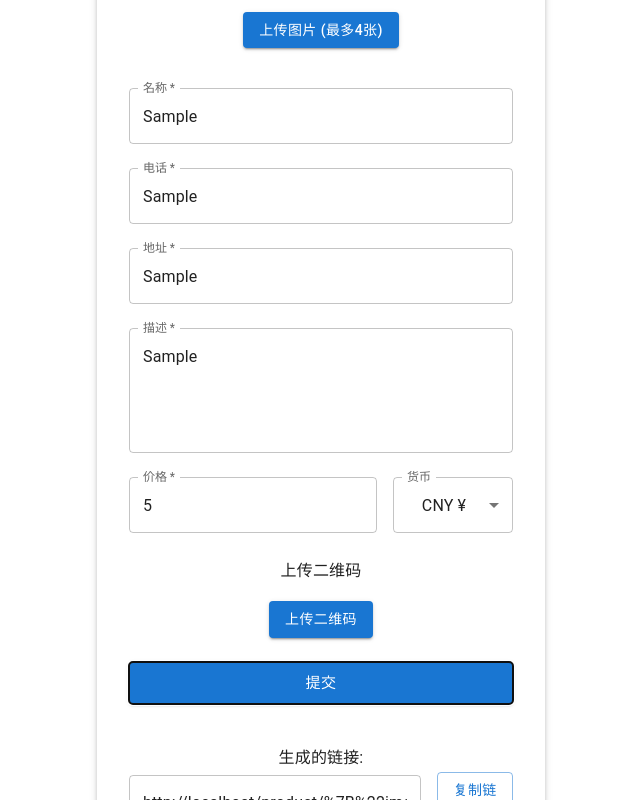
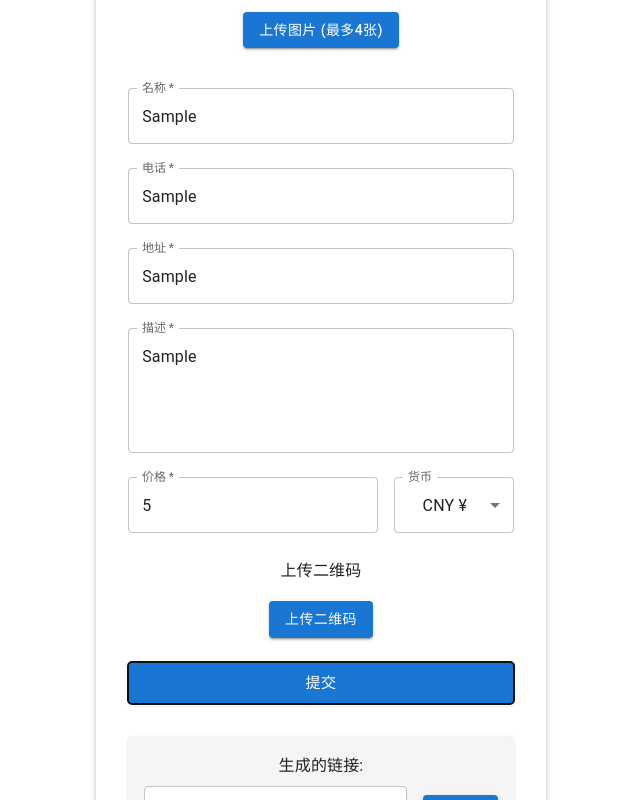
Before and after one commit to daytoney3971/xianmu3978, a React (Vite) app: page / in a window 1280 px wide. Both pictures are taken after typing "Sample", "Sample", "Sample", "Sample", "5" into the empty fields and a click on the button "提交". Shown: the part 286-1086 px from the top of the page, without its empty margins (319-959 px from the left). Built offline with nearby package versions, Linux system fonts and the light colour scheme.

Commit message:
Update form UI: add link generation, copy and preview buttons

```diff
--- a/src/components/ProductForm.tsx
+++ b/src/components/ProductForm.tsx
@@ -271,27 +271,45 @@ const ProductForm: React.FC = () => {
             )}
           </Box>
 
+          <Box sx={{ display: 'flex', flexDirection: 'column', gap: 2 }}>
             <Button type="submit" variant="contained" color="primary" size="large">
               {t('submit')}
             </Button>
 
             {generatedLink && (
-            <Box sx={{ mt: 2 }}>
-              <Typography variant="subtitle1">{t('generatedLink')}:</Typography>
+              <Paper sx={{ p: 2, mt: 2, bgcolor: '#f5f5f5' }}>
+                <Typography variant="subtitle1" gutterBottom>
+                  {t('generatedLink')}:
+                </Typography>
                 <Box sx={{ display: 'flex', gap: 2, alignItems: 'center' }}>
                   <TextField
                     fullWidth
                     value={generatedLink}
                     InputProps={{
                       readOnly: true,
+                      sx: { bgcolor: 'white' }
                     }}
                   />
-                <Button variant="outlined" onClick={copyToClipboard}>
+                  <Button
+                    variant="contained"
+                    onClick={copyToClipboard}
+                    sx={{ whiteSpace: 'nowrap' }}
+                  >
                     {t('copy')}
                   </Button>
                 </Box>
+                <Button
+                  variant="outlined"
+                  color="primary"
+                  fullWidth
+                  sx={{ mt: 2 }}
+                  onClick={() => window.open(generatedLink, '_blank')}
+                >
+                  {t('preview')}
+                </Button>
+              </Paper>
+            )}
           </Box>
-          )}
         </Box>
       </Paper>
     </Container>
```
Lines whose indentation alone changed are shown as unchanged.
